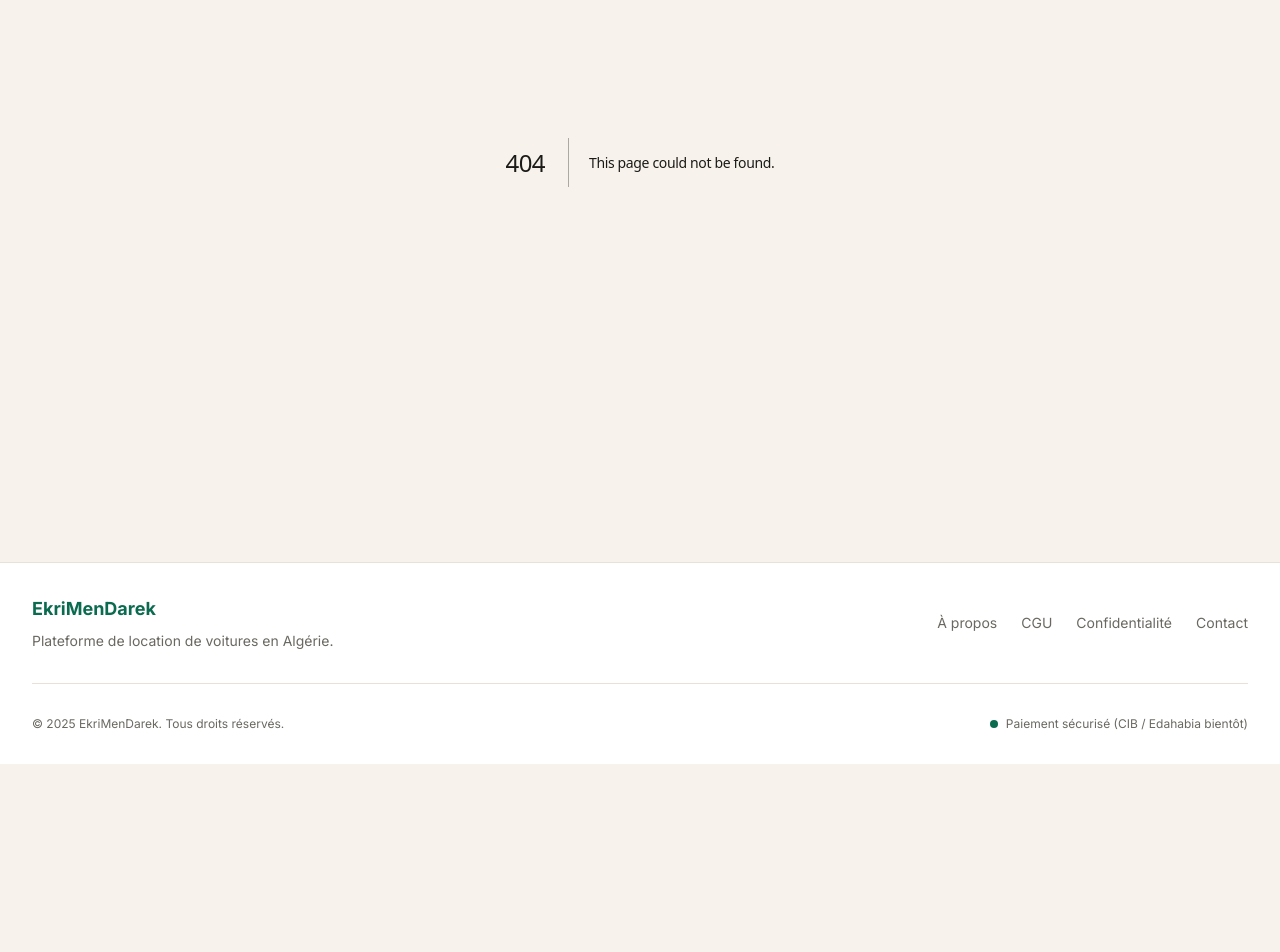
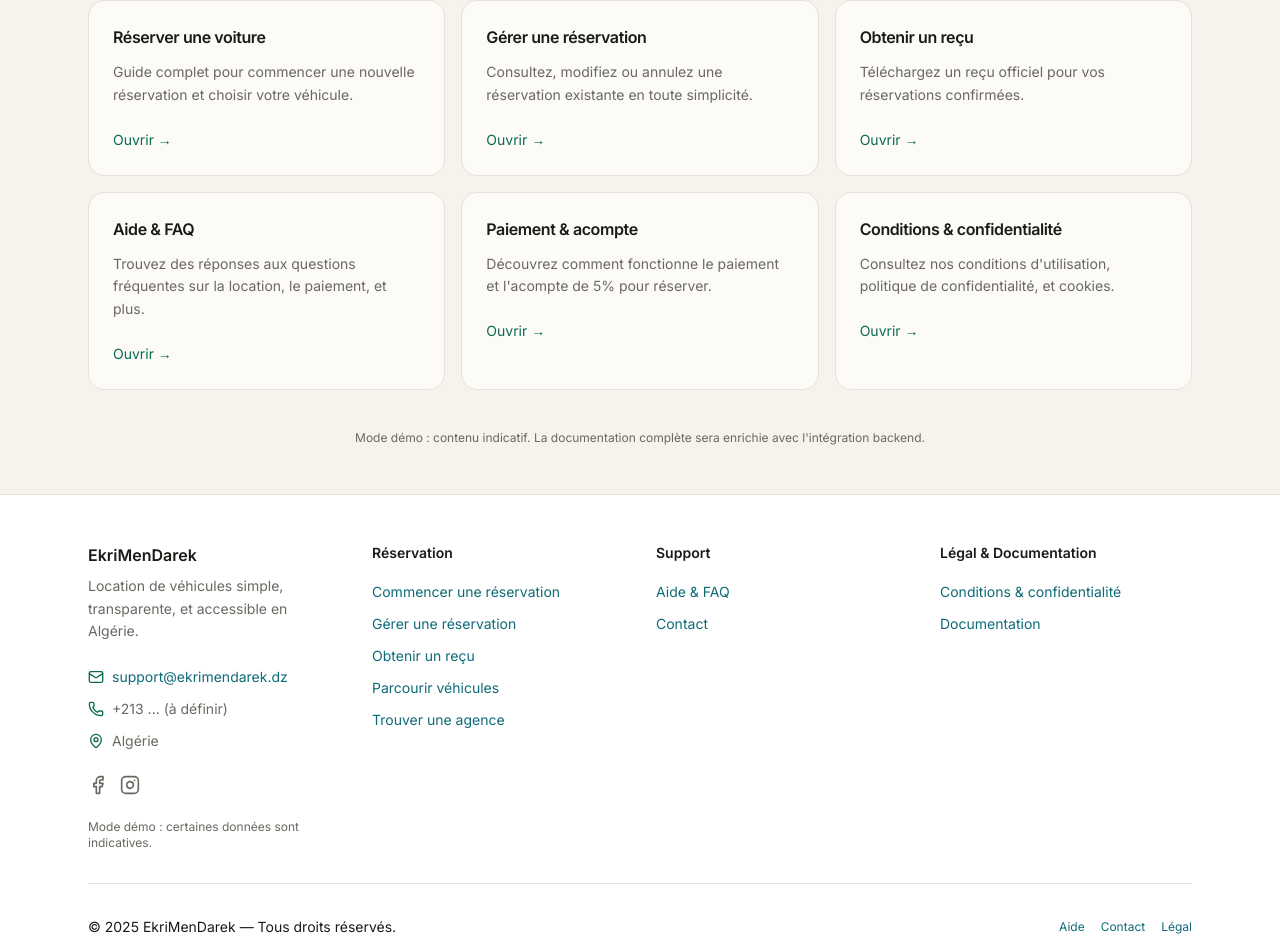
Before and after one commit to echeballah-coder/ekrimendarek-fullstack, a Next.js app in the folder frontend/: page /documentation in a window 1280 px wide. Before the commit this address had no page. Shown: the part 303-1255 px from the top of the page. Before the commit the page ends 1067 px from the top, so only its background shows below. Built offline with nearby package versions, Linux system fonts and the light colour scheme.

Commit message:
P2.9 : footer corporate + page documentation

```diff
--- /dev/null
+++ b/frontend/app/documentation/page.tsx
@@ -0,0 +1,80 @@
+import Link from "next/link"
+import { ROUTES } from "@/lib/routes"
+
+export default function DocumentationPage() {
+    const resources = [
+        {
+            title: "Réserver une voiture",
+            description: "Guide complet pour commencer une nouvelle réservation et choisir votre véhicule.",
+            link: ROUTES.RESERVATION_START,
+        },
+        {
+            title: "Gérer une réservation",
+            description: "Consultez, modifiez ou annulez une réservation existante en toute simplicité.",
+            link: ROUTES.RESERVATION_MANAGE,
+        },
+        {
+            title: "Obtenir un reçu",
+            description: "Téléchargez un reçu officiel pour vos réservations confirmées.",
+            link: ROUTES.RECEIPT,
+        },
+        {
+            title: "Aide & FAQ",
+            description: "Trouvez des réponses aux questions fréquentes sur la location, le paiement, et plus.",
+            link: "/aide",
+        },
+        {
+            title: "Paiement & acompte",
+            description: "Découvrez comment fonctionne le paiement et l'acompte de 5% pour réserver.",
+            link: "/aide#paiement",
+        },
+        {
+            title: "Conditions & confidentialité",
+            description: "Consultez nos conditions d'utilisation, politique de confidentialité, et cookies.",
+            link: ROUTES.LEGAL,
+        },
+    ]
+
+    return (
+        <div className="container-emd py-10 sm:py-12 space-y-10">
+            {/* Header */}
+            <div className="space-y-4">
+                <span className="badge-muted">Documentation</span>
+                <h1 className="text-2xl sm:text-3xl font-semibold text-text">
+                    Documentation
+                </h1>
+                <p className="text-muted max-w-2xl">
+                    Ressources pour comprendre la réservation, les documents requis, et le fonctionnement de notre plateforme en Algérie.
+                </p>
+            </div>
+
+            {/* Resources Grid */}
+            <div className="grid grid-cols-1 sm:grid-cols-2 lg:grid-cols-3 gap-4">
+                {resources.map((resource) => (
+                    <Link
+                        key={resource.title}
+                        href={resource.link}
+                        className="card-soft p-6 space-y-3 hover:border-brand transition-colors group"
+                    >
+                        <h2 className="text-base font-semibold text-text group-hover:text-brand transition-colors">
+                            {resource.title}
+                        </h2>
+                        <p className="text-sm text-muted leading-relaxed">
+                            {resource.description}
+                        </p>
+                        <div className="pt-2">
+                            <span className="text-sm text-brand group-hover:underline">
+                                Ouvrir →
+                            </span>
+                        </div>
+                    </Link>
+                ))}
+            </div>
+
+            {/* Footer Note */}
+            <p className="text-xs text-muted text-center">
+                Mode démo : contenu indicatif. La documentation complète sera enrichie avec l&apos;intégration backend.
+            </p>
+        </div>
+    )
+}
--- a/frontend/app/layout.tsx
+++ b/frontend/app/layout.tsx
@@ -36,7 +36,7 @@ export default function RootLayout({
 }) {
     return (
         <html lang="fr" suppressHydrationWarning>
-            <body className={`${inter.variable} font-sans bg-brand-background text-brand-text antialiased min-h-screen flex flex-col`} suppressHydrationWarning>
+            <body className={`${inter.variable} font-sans bg-bg text-text antialiased min-h-screen flex flex-col`} suppressHydrationWarning>
                 <ThemeProvider>
                     <Header />
                     <main className="flex-1">
--- a/frontend/components/layout/Footer.tsx
+++ b/frontend/components/layout/Footer.tsx
@@ -1,42 +1,148 @@
 import Link from "next/link"
+import { ROUTES } from "@/lib/routes"
+import { Mail, Phone, MapPin, Facebook, Instagram } from "lucide-react"
 
 export function Footer() {
     return (
-        <footer className="border-t border-brand-border bg-brand-surface">
-            <div className="container mx-auto px-4 py-8 sm:px-6 lg:px-8">
-                <div className="flex flex-col md:flex-row justify-between items-center gap-6">
+        <footer className="bg-surface border-t border-border mt-auto">
+            <div className="container-emd py-10 sm:py-12 space-y-8">
+                {/* Main Grid */}
+                <div className="grid grid-cols-1 sm:grid-cols-2 lg:grid-cols-4 gap-8">
+                    {/* Col 1: Brand */}
+                    <div className="space-y-4">
+                        <div className="space-y-2">
+                            <h3 className="text-base font-semibold text-text">
+                                EkriMenDarek
+                            </h3>
+                            <p className="text-sm text-muted leading-relaxed">
+                                Location de véhicules simple, transparente, et accessible en Algérie.
+                            </p>
+                        </div>
 
-                    <div className="text-center md:text-left">
-                        <h3 className="text-lg font-bold text-brand-accent">EkriMenDarek</h3>
-                        <p className="text-sm text-brand-textMuted mt-1">
-                            Plateforme de location de voitures en Algérie.
+                        {/* Contact Info */}
+                        <div className="space-y-3 pt-2">
+                            <div className="flex items-center gap-2 text-sm text-muted">
+                                <Mail className="w-4 h-4 text-brand" />
+                                <a href="mailto:support@ekrimendarek.dz" className="link">
+                                    support@ekrimendarek.dz
+                                </a>
+                            </div>
+                            <div className="flex items-center gap-2 text-sm text-muted">
+                                <Phone className="w-4 h-4 text-brand" />
+                                <span>+213 ... (à définir)</span>
+                            </div>
+                            <div className="flex items-center gap-2 text-sm text-muted">
+                                <MapPin className="w-4 h-4 text-brand" />
+                                <span>Algérie</span>
+                            </div>
+                        </div>
+
+                        {/* Social */}
+                        <div className="flex items-center gap-3 pt-2">
+                            <a
+                                href="#"
+                                aria-label="Facebook"
+                                className="text-muted hover:text-brand transition-colors focus-visible:ring-2 focus-visible:ring-brand2 rounded"
+                            >
+                                <Facebook className="w-5 h-5" />
+                            </a>
+                            <a
+                                href="#"
+                                aria-label="Instagram"
+                                className="text-muted hover:text-brand transition-colors focus-visible:ring-2 focus-visible:ring-brand2 rounded"
+                            >
+                                <Instagram className="w-5 h-5" />
+                            </a>
+                        </div>
+
+                        <p className="text-xs text-muted pt-2">
+                            Mode démo : certaines données sont indicatives.
                         </p>
                     </div>
 
-                    <nav className="flex flex-wrap justify-center gap-6">
-                        <Link href="#" className="text-sm text-brand-textMuted hover:text-brand-accent transition-colors">
-                            À propos
-                        </Link>
-                        <Link href="#" className="text-sm text-brand-textMuted hover:text-brand-accent transition-colors">
-                            CGU
-                        </Link>
-                        <Link href="#" className="text-sm text-brand-textMuted hover:text-brand-accent transition-colors">
-                            Confidentialité
-                        </Link>
-                        <Link href="#" className="text-sm text-brand-textMuted hover:text-brand-accent transition-colors">
-                            Contact
-                        </Link>
-                    </nav>
+                    {/* Col 2: Réservation */}
+                    <div className="space-y-4">
+                        <h3 className="text-sm font-semibold text-text">Réservation</h3>
+                        <ul className="space-y-2">
+                            <li>
+                                <Link href={ROUTES.RESERVATION_START} className="link text-sm">
+                                    Commencer une réservation
+                                </Link>
+                            </li>
+                            <li>
+                                <Link href={ROUTES.RESERVATION_MANAGE} className="link text-sm">
+                                    Gérer une réservation
+                                </Link>
+                            </li>
+                            <li>
+                                <Link href={ROUTES.RECEIPT} className="link text-sm">
+                                    Obtenir un reçu
+                                </Link>
+                            </li>
+                            <li>
+                                <Link href={ROUTES.VEHICLES} className="link text-sm">
+                                    Parcourir véhicules
+                                </Link>
+                            </li>
+                            <li>
+                                <Link href={ROUTES.LOCATIONS} className="link text-sm">
+                                    Trouver une agence
+                                </Link>
+                            </li>
+                        </ul>
+                    </div>
+
+                    {/* Col 3: Support */}
+                    <div className="space-y-4">
+                        <h3 className="text-sm font-semibold text-text">Support</h3>
+                        <ul className="space-y-2">
+                            <li>
+                                <Link href="/aide" className="link text-sm">
+                                    Aide & FAQ
+                                </Link>
+                            </li>
+                            <li>
+                                <Link href="/contact" className="link text-sm">
+                                    Contact
+                                </Link>
+                            </li>
+                        </ul>
+                    </div>
+
+                    {/* Col 4: Légal & Documentation */}
+                    <div className="space-y-4">
+                        <h3 className="text-sm font-semibold text-text">Légal & Documentation</h3>
+                        <ul className="space-y-2">
+                            <li>
+                                <Link href={ROUTES.LEGAL} className="link text-sm">
+                                    Conditions & confidentialité
+                                </Link>
+                            </li>
+                            <li>
+                                <Link href={ROUTES.DOCUMENTATION} className="link text-sm">
+                                    Documentation
+                                </Link>
+                            </li>
+                        </ul>
+                    </div>
                 </div>
 
-                <div className="mt-8 border-t border-brand-border pt-8 flex flex-col md:flex-row justify-between items-center gap-4">
-                    <p className="text-xs text-brand-textMuted text-center md:text-left">
-                        &copy; {new Date().getFullYear()} EkriMenDarek. Tous droits réservés.
-                    </p>
-                    <p className="text-xs text-brand-textMuted flex items-center gap-2">
-                        <span className="w-2 h-2 rounded-full bg-brand-success"></span>
-                        Paiement sécurisé (CIB / Edahabia bientôt)
-                    </p>
+                {/* Bottom Bar */}
+                <div className="pt-8 border-t border-border">
+                    <div className="flex flex-col sm:flex-row items-center justify-between gap-4 text-sm text-muted">
+                        <p>© 2025 EkriMenDarek — Tous droits réservés.</p>
+                        <div className="flex items-center gap-4">
+                            <Link href="/aide" className="link text-xs">
+                                Aide
+                            </Link>
+                            <Link href="/contact" className="link text-xs">
+                                Contact
+                            </Link>
+                            <Link href={ROUTES.LEGAL} className="link text-xs">
+                                Légal
+                            </Link>
+                        </div>
+                    </div>
                 </div>
             </div>
         </footer>
--- a/frontend/lib/routes.ts
+++ b/frontend/lib/routes.ts
@@ -46,6 +46,9 @@ export const ROUTES = {
 
     // Reçu
     RECEIPT: "/receipt",
+
+    // Documentation
+    DOCUMENTATION: "/documentation",
 
     // Véhicule détail (fonction helper)
     vehicleDetail: (id: string | number) => `/vehicule/${id}`,
```
